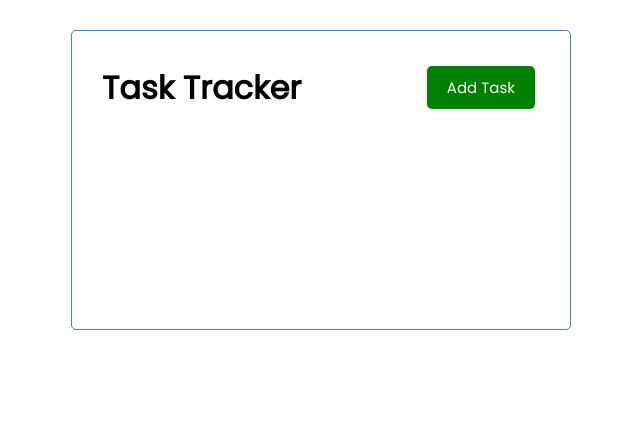
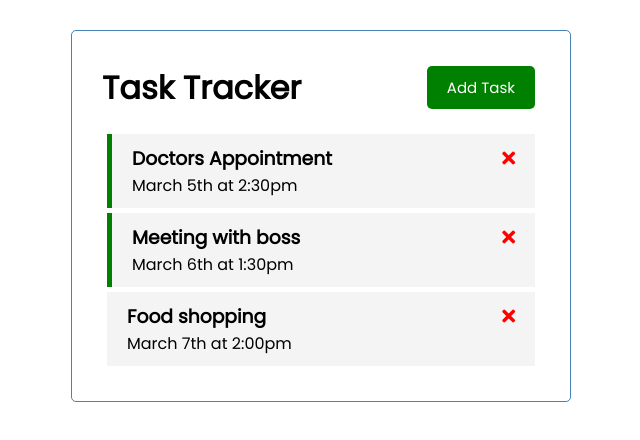
Before and after one commit to Mahsa1990a/vue-crash-2021, a Vue app: page / in a window 1280 px wide. Shown: the top 440 px of the page, without its empty margins (319-959 px from the left). Built offline with nearby package versions, Linux system fonts and the light colour scheme; data requests are answered from the project's data file.

Commit message:
added async await because this.fetchTasks() returns promis

```diff
--- a/src/App.vue
+++ b/src/App.vue
@@ -62,8 +62,9 @@ export default {
       return data;
     }
   },
-  created() {
-    this.tasks = this.fetchTasks(); // UPDATED hard coded arr with this.fetchTasks
+  //this.fetchTasks() returns promis, so we need to have async await
+  async created() {
+    this.tasks = await this.fetchTasks(); // UPDATED hard coded arr with this.fetchTasks
   }
 }
 </script>
```
